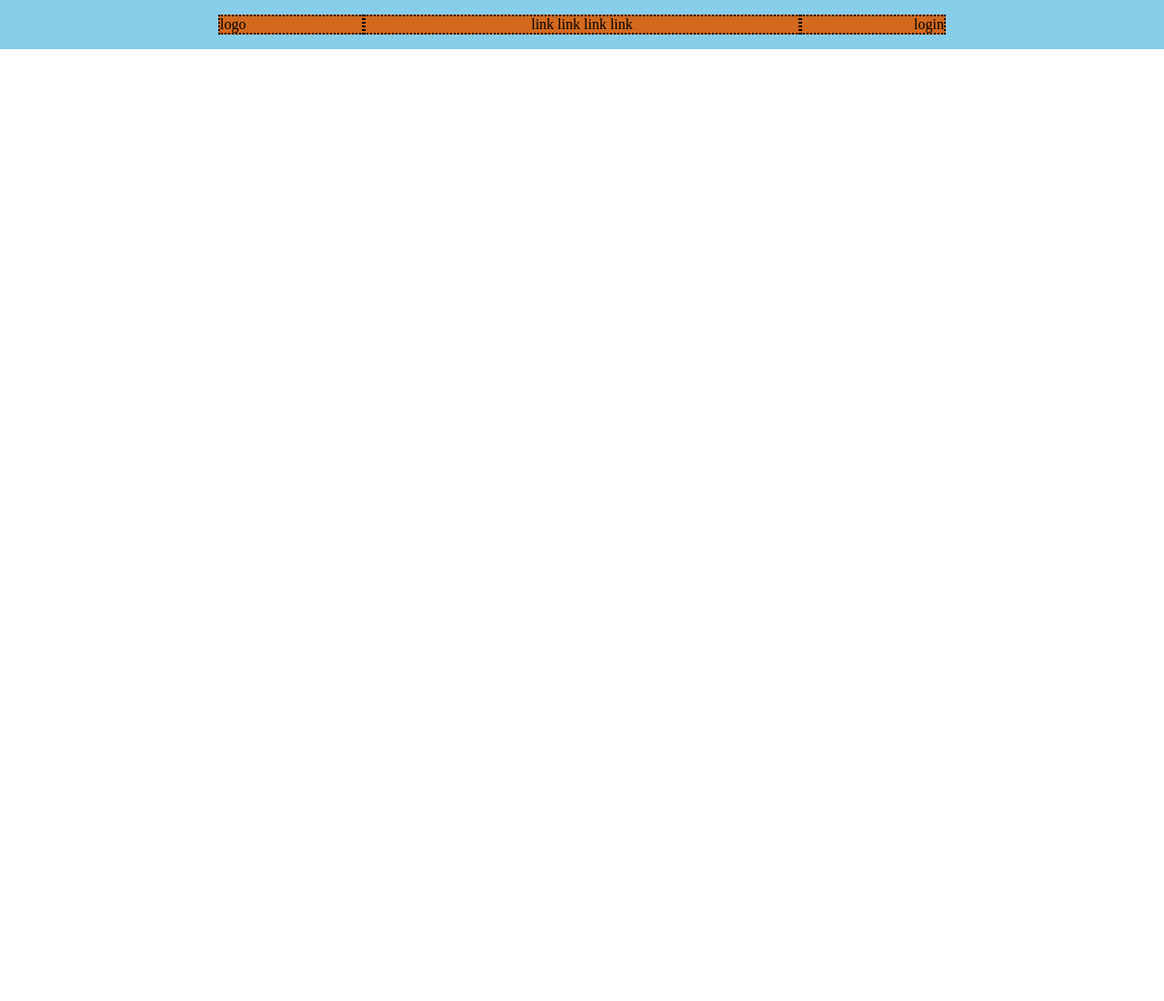
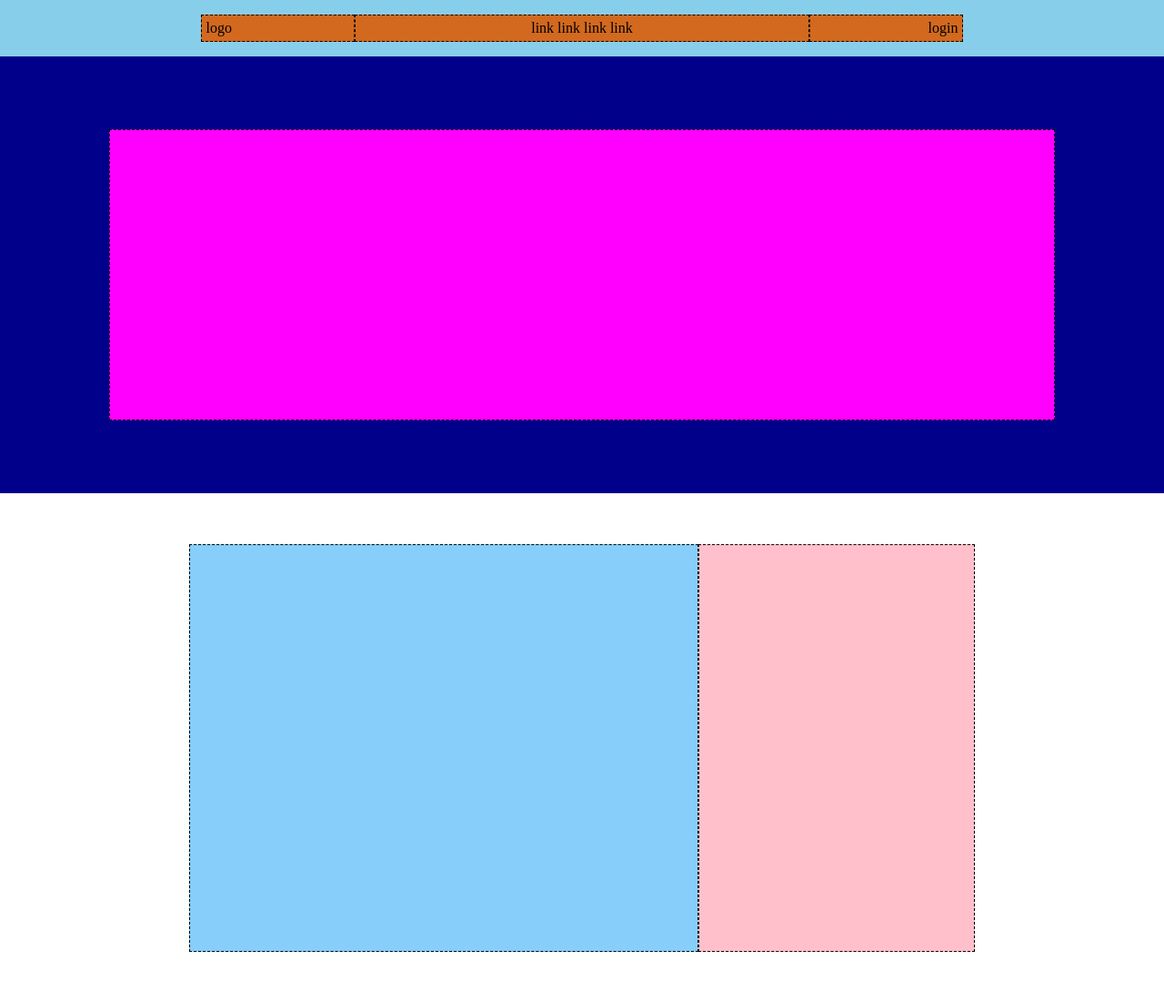
Before and after one commit to GuglielmoConsolini/htmlcss-struttura-discord, a plain HTML site: page index.html in a window 1280 px wide. Shown: the top 1100 px of the page at 91% size. Before the commit the page ends 800 px from the top, so only its background shows below. Drawn offline with Linux system fonts and the light colour scheme.

Commit message:
fine main

```diff
--- a/index.html
+++ b/index.html
@@ -9,16 +9,48 @@
 <body>
     <header>
 
-        <section>
+        <section class="navigatore">
             <div class="small">logo</div>
             <div class="big">link link link link</div>
             <div  class="small right">login</div>
         </section>
 
+        <section class="schermo">
+            <div class="magenta"></div>
+        </section>
+
+    </header>
+
+    <main>
+
+        <section class="sezione uno">
+            <div class="blue"></div>
+            <div class="pink"></div>
+        </section>
+
+        <section class="sezione due">
+          <div class="pink"></div>
+          <div class="blue"></div>
+        </section>
+
+        <section class="sezione uno">
+            <div class="blue"></div>
+            <div class="pink"></div>
+        </section>
+
+        <section class="main-end">
+            <div class="green"></div>
+        </section>
 
 
 
-    </header>
+
+
+
+    </main>
+
+
+
 
 </body>
 </html>
--- a/style.css
+++ b/style.css
@@ -4,32 +4,86 @@
     box-sizing: border-box;
 }
 
-header{
-    background-color: skyblue;
+
+.navigatore{
     padding: 1rem;
-}
-
-section{
     display: flex;
     justify-content: center;
-    background-color: chocolate;
-    width: 50rem;
-    margin: auto;
+    background-color: skyblue;
+    align-items: center;
+    max-height: 100rem;
+
 }
 
 .small{
-    width: 10rem;
+    width: calc(20% - 5rem);
+    background-color: chocolate;
+    padding: 0.3rem;
 }
 
 .big{
-    width: 30rem;
+    width: 40%;
     text-align: center;
+    background-color: chocolate;
+    padding: 0.3rem;
 }
 
 .small.right{
     text-align: right;
+    background-color: chocolate;
+    padding: 0.3rem;
 }
 
 section > div {
-    border: 2px dotted black;
+    border: 1px dashed black;
 }
+
+.schermo{
+    height: 30rem;
+    background-color: darkblue;
+    display: flex;
+    justify-content: center;
+    align-items: center;
+}
+.magenta{
+    background-color: magenta;
+    height: 20rem;
+    width: 65rem;
+}
+
+.sezione{
+    height: 35rem;
+    display: flex;
+    justify-content: center;
+    align-items: center;
+}
+
+.blue{
+    width: calc(50% - 5rem);
+    height: 80%;
+    background-color: lightskyblue;
+}
+.pink{
+    width: calc(30% - 5rem);
+    height: 80%;
+    background-color: pink;
+
+}
+
+.sezione.due{
+    background-color: lightgrey;
+}
+
+.main-end{
+    height: 60rem;
+    display: flex;
+    justify-content: center;
+    align-items: center;
+    background-color: lightgray;
+}
+
+.green{
+    background-color: green;
+    width: calc(80% - 10rem);
+    height: calc(100% - 5rem);
+}
```
